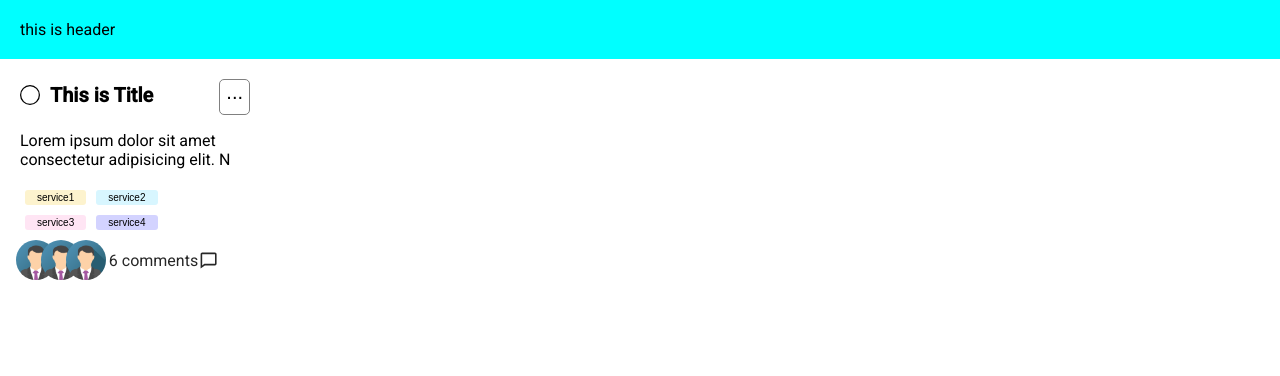
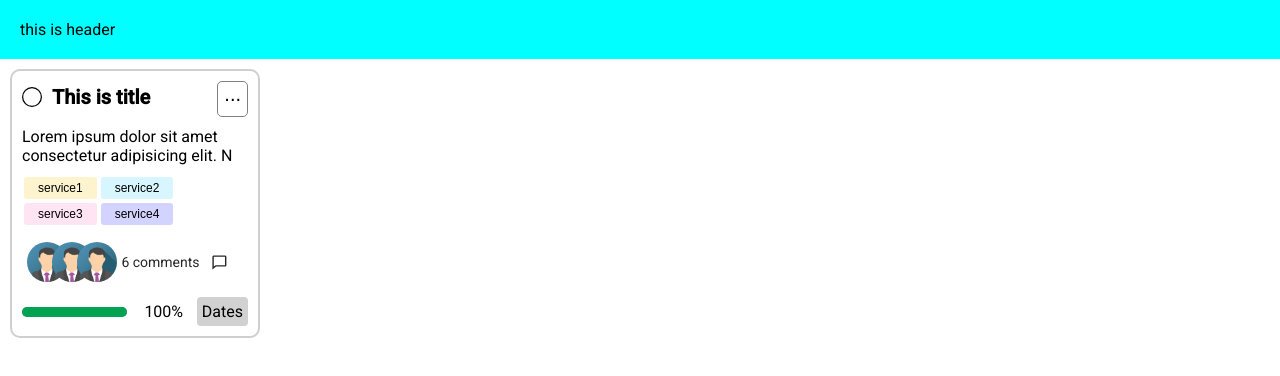
Before and after one commit to alaeddineazri/Integration-dashboard-next-js, a Next.js app: page /components/InfoCard in a window 1280 px wide. Shown: the top 376 px of the page. Built offline with nearby package versions, Linux system fonts and the light colour scheme.

Commit message:
Service-Card-done

```diff
--- a/pages/components/Comments.jsx
+++ b/pages/components/Comments.jsx
@@ -23,15 +23,12 @@ const Comments = () => {
           alt="Avatar"
         />
       </div>
-        <div className={styles.comment}>
-            <div className={styles.commentNumber}>
-                6 comments
-            </div>
-            <div >
-                <BiComment className={styles.icon} />
-            </div>
+      <div className={styles.comment}>
+        <div className={styles.commentNumber}>6 comments</div>
+        <div>
+          <BiComment className={styles.icon} />
         </div>
-
+      </div>
     </div>
   );
 };
--- a/pages/components/Description.jsx
+++ b/pages/components/Description.jsx
@@ -1,9 +1,9 @@
 import React from 'react'
 
-const Description = () => {
+const Description = ({description}) => {
   return (
     <div>
-        <p>Lorem ipsum dolor sit amet consectetur adipisicing elit. N</p>
+      {description}
     </div>
   )
 }
--- a/pages/components/InfoCard.jsx
+++ b/pages/components/InfoCard.jsx
@@ -3,6 +3,7 @@ import styles from '../../styles/infoCard.module.css'
 import ButtonsContainer from './ButtonsContainer'
 import Comments from './Comments'
 import Description from './Description'
+import ProgressBar from './ProgressBar'
 import TitleCard from './TitleCard'
 
 
@@ -10,10 +11,11 @@ import TitleCard from './TitleCard'
 const InfoCard = () => {
   return (
     <div className={styles.infoCard}>
-        <TitleCard />
-        <Description />
+        <TitleCard  Title="This is title"/>
+        <Description  description="Lorem ipsum dolor sit amet consectetur adipisicing elit. N"/>
         <ButtonsContainer />
         <Comments />
+        <ProgressBar  progress={100}/>
 
     </div>
   )
--- /dev/null
+++ b/pages/components/ProgressBar.jsx
@@ -0,0 +1,24 @@
+import React from 'react'
+import styles from "../../styles/ProgressBar.module.css"
+
+const ProgressBar = ({progress}) => {
+  return (
+    <div className={styles.container}>
+        <div className={styles.leftBox}>
+            <div className={styles.progressBarContainer}>
+                <div style={{width:`${progress}%`}}  className={styles.progressBar}   >
+
+                </div>
+            </div>
+            <div className={styles.state}>
+            {progress}%
+            </div>
+        </div>
+        <div className={styles.rightBox}>
+            Dates
+        </div>
+    </div>
+  )
+}
+
+export default ProgressBar
--- a/pages/components/TitleCard.jsx
+++ b/pages/components/TitleCard.jsx
@@ -2,12 +2,12 @@ import React from "react";
 import styles from "../../styles/TitleCard.module.css";
 import { BsCircle } from 'react-icons/bs';
 
-const TitleCard = () => {
+const TitleCard = ({Title}) => {
   return (
     <div className={styles.container}>
       <div className={styles.leftSideBox}>
       <div className={styles.icon}><BsCircle /></div>
-        <div className={styles.title}>This is Title</div>
+        <div className={styles.title}>{Title}</div>
       </div>
         <div classNam={styles.rightSideBox}>
         <button className={styles.button}>...</button>
--- a/styles/Comments.module.css
+++ b/styles/Comments.module.css
@@ -1,6 +1,7 @@
 .container{
     margin: 5px 20px;
     display: flex;
+    justify-content: space-between;
 
 
 }
@@ -10,7 +11,7 @@
     flex-direction: row;
     align-items: space-between;
     justify-content: center;
-    width: 30%;
+    width: 40%;
 }
 
 .avatar {
@@ -27,7 +28,6 @@
 
 .icon {
     vertical-align: middle;
-    padding: auto;
     font-size: larger;
 }
 
@@ -37,13 +37,15 @@
     display: flex;
     flex-direction: row;
     align-items: center;
-    justify-content: space-around;
-    width: 70%;
+    justify-content: space-between;
+    width: 60%;
     color: rgb(39, 39, 39);
+    padding-left:5px ;
+    font-size: 14px
 }
 
 .commentNumber {
-    width: 50%;
+    width: 60%;
 }
 
 
--- /dev/null
+++ b/styles/ProgressBar.module.css
@@ -0,0 +1,38 @@
+.container {
+    display: flex;
+    justify-content: space-between;
+}
+
+.leftBox {
+    display: flex ;
+    justify-content:space-between ;
+    align-items: center;
+    width: 80%;
+}
+
+.progressBarContainer {
+    width: 60%;
+    height: 10px;
+    background-color: rgb(173, 173, 173);
+    display: flex;
+    border-radius: 5px;
+    align-items: center;
+}
+
+.progressBar {
+    height: 10px;
+    background-color: rgb(0, 163, 82);
+    border-radius: 5px;
+}
+
+.state{
+    width :30%
+}
+
+.rightBox {
+    display: flex;
+    background-color: rgb(209, 209, 209);
+    border-radius: 4px;
+
+    padding: 5px;
+}
--- a/styles/TitleCard.module.css
+++ b/styles/TitleCard.module.css
@@ -3,6 +3,7 @@
     flex-direction: row;
     align-self: center;
     justify-content: space-between;
+    width: 100%;
 }
 
 .leftSideBox {
@@ -10,7 +11,7 @@
     flex-direction: row;
     justify-content: flex-start;
     align-items: center;
-    width: 80%;
+    width: 70%;
 }
 
 .title {
--- a/styles/buttons.module.css
+++ b/styles/buttons.module.css
@@ -1,7 +1,7 @@
 
 
 .service1 {
-  margin: 5px;
+  margin: 2px;
   align-items: center;
   background-color: var(--service1);
   background-position: 0 0;
@@ -11,9 +11,9 @@
   color: #000000;
   cursor: pointer;
   display: flex;
-  font-size: 10px;
+  font-size: 12px;
   font-weight: 400;
-  padding: 2px 12px;
+  padding: 4px 14px;
   text-align: left;
   transition: border .2s ease-in-out,box-shadow .2s ease-in-out;
   touch-action: manipulation;
@@ -38,7 +38,7 @@
 .service1:focus {
   background-color:  var(--service1-hover);
   box-shadow: rgba(0, 0, 0, 0.12) 0 1px 3px 0 inset;
-  color: #FFFFFF;
+  font-weight: bolder;
 }
 
 
@@ -47,7 +47,7 @@
 
 
 .service2 {
-   margin: 5px;
+   margin: 2px;
     align-items: center;
     background-color: var(--service2);
     background-position: 0 0;
@@ -57,9 +57,9 @@
     color: #000000;
     cursor: pointer;
     display: flex;
-    font-size: 10px;
+    font-size: 12px;
     font-weight: 400;
-    padding: 2px 12px;
+    padding: 4px 14px;
     text-align: left;
     transition: border .2s ease-in-out,box-shadow .2s ease-in-out;
     touch-action: manipulation;
@@ -85,14 +85,14 @@
   .service2:focus {
     background-color:  var(--service2-hover);
     box-shadow: rgba(0, 0, 0, 0.12) 0 1px 3px 0 inset;
-    color: #FFFFFF;
+    font-weight: bolder;
   }
 
 
 
 
   .service3 {
-    margin: 5px;
+    margin: 2px;
     align-items: center;
     background-color: var(--service3);
     background-position: 0 0;
@@ -102,9 +102,9 @@
     color: #000000;
     cursor: pointer;
     display: flex;
-    font-size: 10px;
+    font-size: 12px;
     font-weight: 400;
-    padding: 2px 12px;
+    padding: 4px 14px;
     text-align: left;
     transition: border .2s ease-in-out,box-shadow .2s ease-in-out;
     touch-action: manipulation;
@@ -129,14 +129,14 @@
   .service3:focus {
     background-color:  var(--service3-hover);
     box-shadow: rgba(0, 0, 0, 0.12) 0 1px 3px 0 inset;
-    color: #FFFFFF;
+    font-weight: bolder;
   }
 
 
 
 
   .service4 {
-    margin: 5px;
+    margin: 2px;
     align-items: center;
     background-color: var(--service4);
     background-position: 0 0;
@@ -146,9 +146,9 @@
     color: #000000;
     cursor: pointer;
     display: flex;
-    font-size: 10px;
+    font-size: 12px;
     font-weight: 400;
-    padding: 2px 12px;
+    padding: 4px 14px;
     text-align: left;
     transition: border .2s ease-in-out,box-shadow .2s ease-in-out;
     touch-action: manipulation;
@@ -173,5 +173,5 @@
   .service4:focus {
     background-color:  var(--service4-hover);
     box-shadow: rgba(0, 0, 0, 0.12) 0 1px 3px 0 inset;
-    color: #FFFFFF;
+    font-weight: bolder;
   }
--- a/styles/infoCard.module.css
+++ b/styles/infoCard.module.css
@@ -4,4 +4,10 @@
     padding: 10px;
     margin: 10px;
     border-radius: 10px;
+    gap: 10px;
+    display: flex;
+    flex-direction: column;
+    justify-content: space-around;
+    border: 2px solid rgb(207, 207, 207);
+
 }
```
Also changed, not shown: 1 other file (tests, documents, lock files or other folders).
